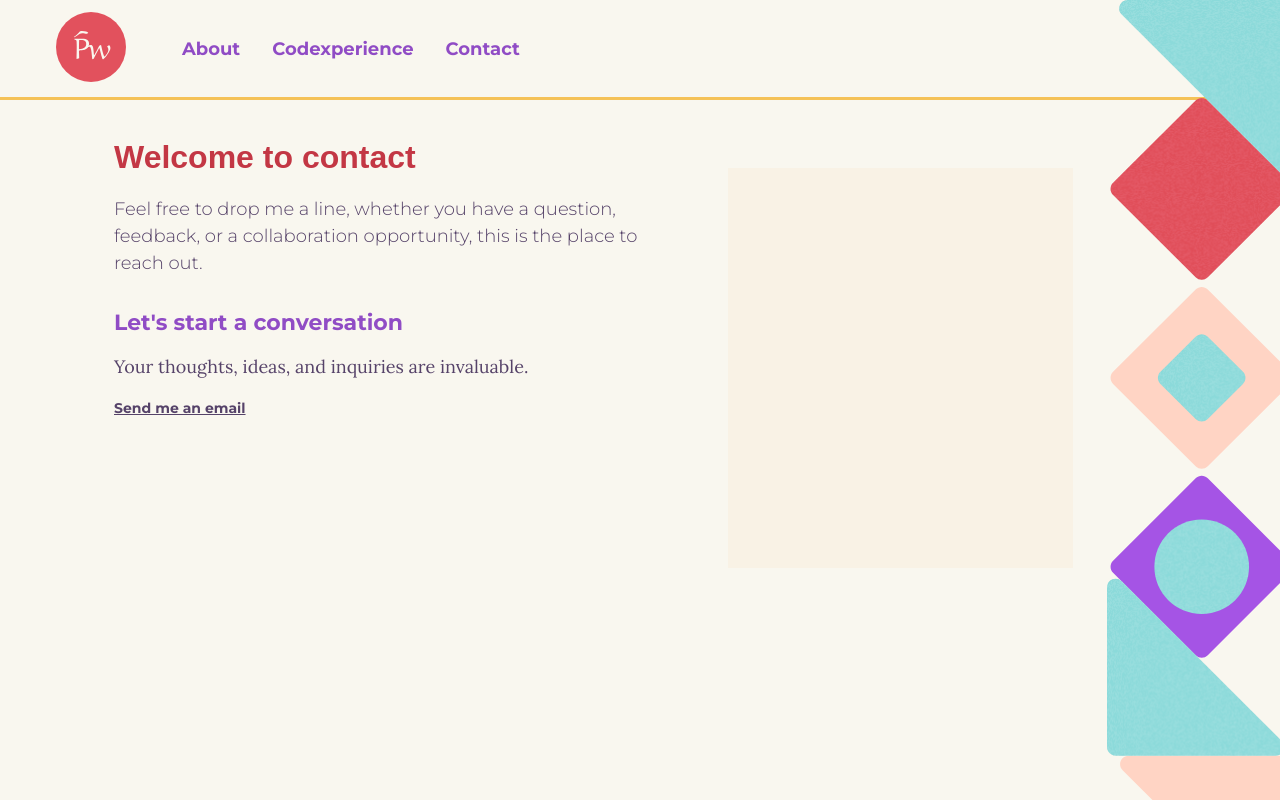
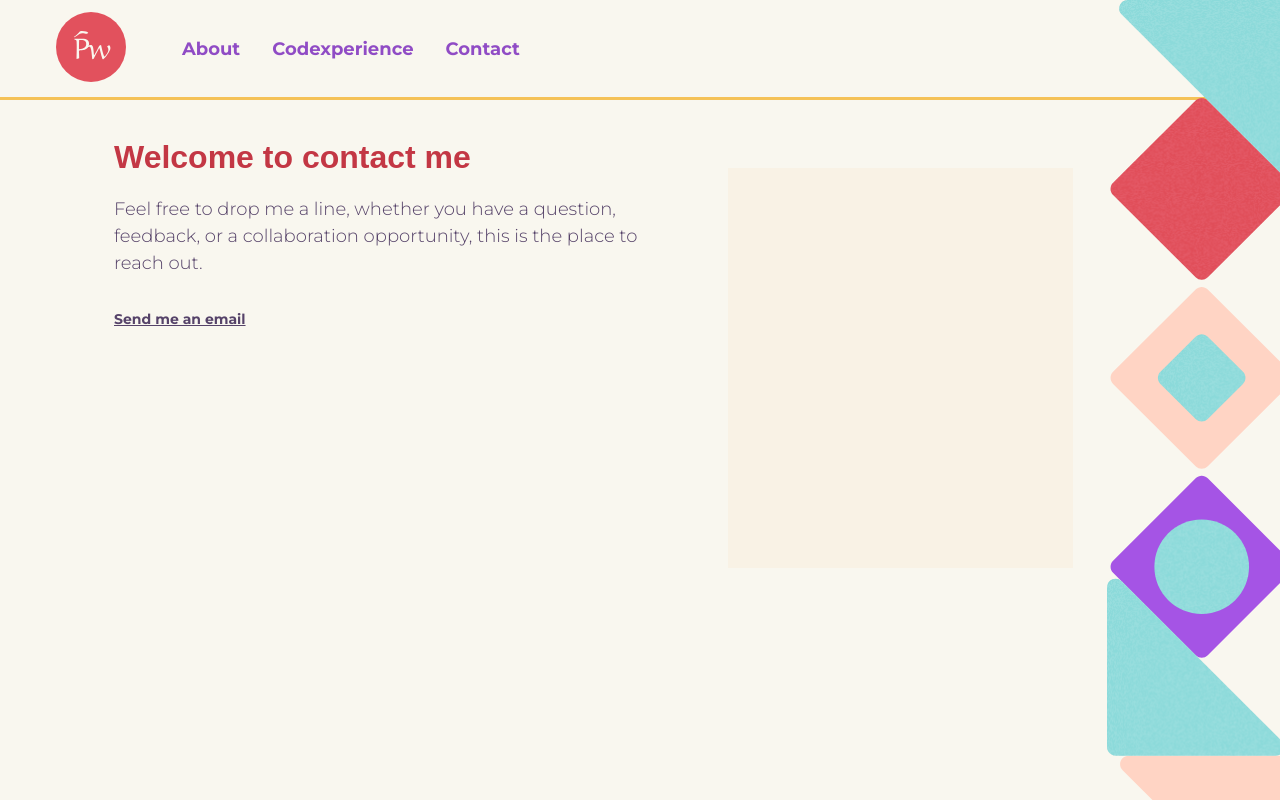
Before and after one commit to PernillaTheStudent/assignment05nextjs, a Next.js app: page /contact in a window 1280 px wide. Built offline with nearby package versions, Linux system fonts and the light colour scheme; a web font is replaced by a local one.

Commit message:
Update copy

```diff
--- a/app/(common)/about/page.js
+++ b/app/(common)/about/page.js
@@ -13,11 +13,12 @@ export default function About() {
         </p>
         <h2>PW codex</h2>
         <p>
-          The foundation of my frontend skills were laid with insatiable curiosity for HTML, CSS and Vanilla JavaScript. The next step was embracing the power of React and Next.js 13, appreciating their ability to build robust and dynamic applications. This is my on-going work to deepen that knowledge.
+          The foundation of my frontend skills were laid with a profound interest in HTML, CSS and Vanilla JavaScript. The next step was embracing the power of React and Next.js 13, appreciating their ability to build robust and dynamic applications. This is my on-going work to deepen that knowledge.
         </p>
         <p>
-          While frontend development is the core of my work, I have also touched the techniques used in backend such as database management and authentication. I find immense value understanding how the two sides of web development complement each other, creating holistic and seamless web solutions.
+          While frontend development is the core of my work, I have also touched the techniques used in backend such as database management and authentication. I find it deeply helpful understanding how the two sides of web development complement each other, in creating holistic and seamless web solutions.
         </p>
+        <Link href="https://cmeducations.se/utbildningar/program/frontend-app-developer" alt="Frontend/App developer" target="_blank">Frontend / App Developer at CM Educations</Link>
       </section>
       <aside className={styles.aside}>
         {/* <div className={styles.block}>
--- a/app/(common)/contact/page.js
+++ b/app/(common)/contact/page.js
@@ -7,13 +7,9 @@ export default function Contact() {
   return (
     <main className={styles.main}>
       <section className={styles.content}>
-        <h1>Welcome to contact</h1>
+        <h1>Welcome to contact me</h1>
         <p className={styles.ingress}>
           Feel free to drop me a line, whether you have a question, feedback, or a collaboration opportunity, this is the place to reach out.
-        </p>
-        <h2>Let&apos;s start a conversation</h2>
-        <p>
-          Your thoughts, ideas, and inquiries are invaluable.
         </p>
         <Link href="mailto:pernilla.codex@gmail.com">Send me an email</Link>
       </section>
--- a/app/(common)/projects/artgallery/page.js
+++ b/app/(common)/projects/artgallery/page.js
@@ -35,7 +35,7 @@ export default function ArtGallery({ params }) {
         />
       </div>
       <p>The app is designed after a layout from Nickelfox design. I have strived to follow the design guides as far as it fitted this project.</p>
-      <Link href="https://art-gallery-one-teal.vercel.app/" target="_blank">Art Gallery - art from the Art Institute of Chicago</Link>
+      <Link href="https://art-gallery-one-teal.vercel.app/" alt="Art Gallery" target="_blank">Art Gallery - art from the Art Institute of Chicago</Link>
 
     </>
   );
--- a/app/page.js
+++ b/app/page.js
@@ -28,9 +28,9 @@ export default function Home() {
           </div>
           <div className={styles.content}>
             <h1>code(x)</h1>
-            <h2>where design meets code</h2>
+            <h2>Where design meets code</h2>
             <p className={`${styles.ingress}`}>
-            Frontend developer in the making. My dedication to reliable and well-crafted code intrigues me to build websites that leave a positive impact on users. Join me on this journey.
+            Frontend developer in the making. My dedication to reliable and well-crafted code intrigues me to build websites that leave a positive impact on users. Feel free to reach out or explore more.
             </p>
             <Link className={styles.button} href="/projects">
               <span>Explore more</span>
```
